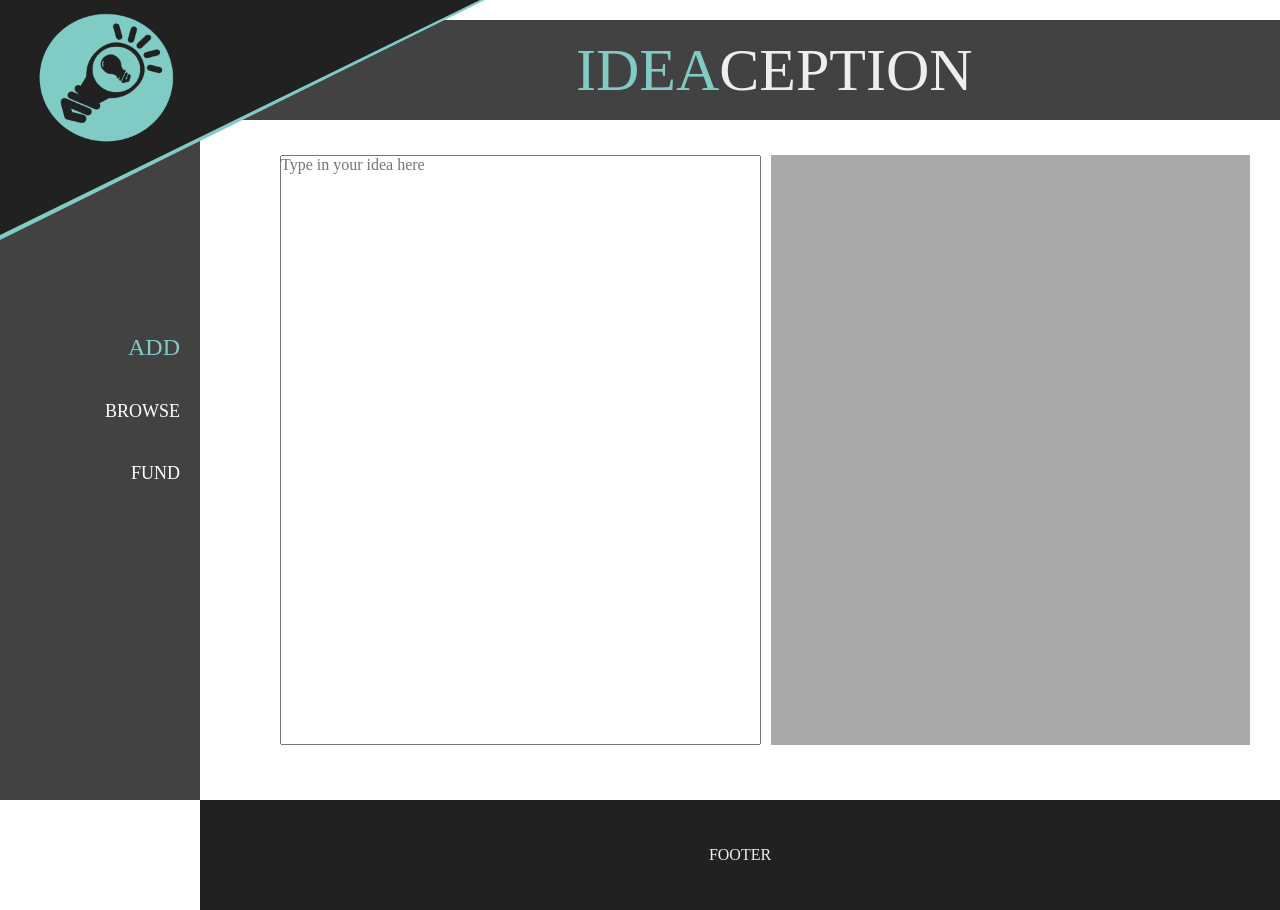
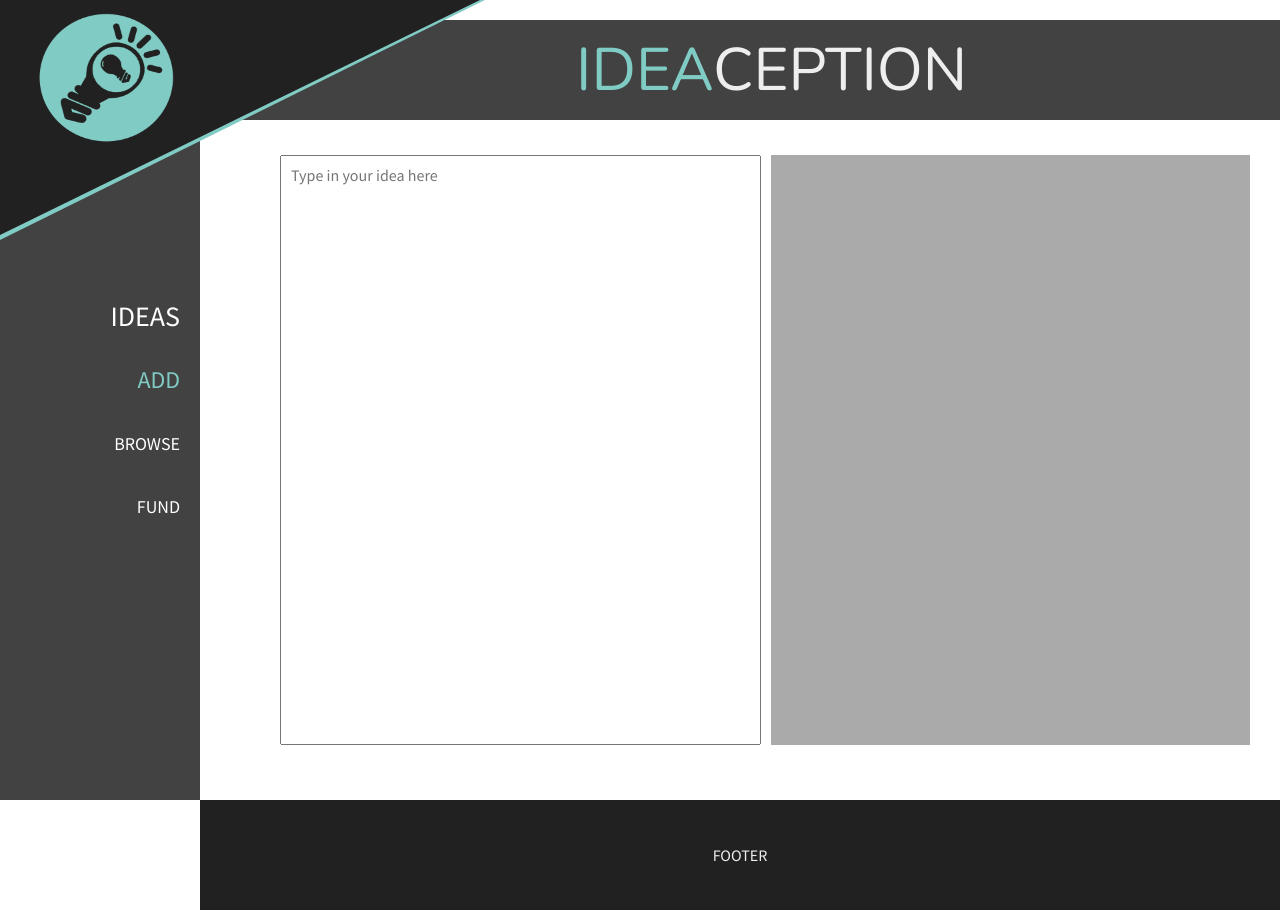
Before and after one commit to anihm136/IdeaCeption, a PHP site: page /add.html in a window 1280 px wide. Run offline with PHP 8.4, Linux system fonts and the light colour scheme.

Commit message:
Added fonts to css, minor changes to html

```diff
--- a/add.html
+++ b/add.html
@@ -4,6 +4,8 @@
     <meta charset="UTF-8">
     <link rel="stylesheet" href="styles/add.css">
     <link rel="icon" href="images/logo.png">
+    <link href="https://fonts.googleapis.com/css?family=Source+Sans+Pro&display=swap" rel="stylesheet">
+    <link href="https://fonts.googleapis.com/css?family=Nunito&display=swap" rel="stylesheet">
     <title>IdeaCeption</title>
 </head>
 <body id="add">
@@ -11,6 +13,7 @@
         <span style="color:#80CBC4">IDEA</span><span style="color:#EEEEEE">CEPTION</span>
     </header>
     <nav>
+        IDEAS
         <ul>
             <li class="add"><a href="add.html">ADD</a></li>
             <li class="browse"><a href="browse.html">BROWSE</a></li>
--- a/browse.html
+++ b/browse.html
@@ -3,6 +3,9 @@
 <head>
     <meta charset="UTF-8">
     <link rel="stylesheet" href="styles/browse.css">
+    <link rel="icon" href="images/logo.png">
+    <link href="https://fonts.googleapis.com/css?family=Source+Sans+Pro&display=swap" rel="stylesheet">
+    <link href="https://fonts.googleapis.com/css?family=Nunito&display=swap" rel="stylesheet">
     <title>IdeaCeption</title>
 </head>
 <body id="browse">
@@ -10,6 +13,7 @@
         <span style="color:#80CBC4">IDEA</span><span style="color:#EEEEEE">CEPTION</span>
     </header>
     <nav>
+        IDEAS
         <ul>
             <li class="add"><a href="add.html">ADD</a></li>
             <li class="browse"><a href="browse.html">BROWSE</a></li>
--- a/fund.html
+++ b/fund.html
@@ -3,9 +3,10 @@
 <head>
     <meta charset="UTF-8">
     <link rel="stylesheet" href="styles/fund.css">
+    <link rel="icon" href="images/logo.png">
+    <link href="https://fonts.googleapis.com/css?family=Source+Sans+Pro&display=swap" rel="stylesheet">
+    <link href="https://fonts.googleapis.com/css?family=Nunito&display=swap" rel="stylesheet">
     <title>IdeaCeption</title>
-    <!--<script src="scripts/showdown.min.js"></script>
-    <script src="scripts/fund.js"></script>-->
 </head>
 <body id="fund">
     <header>
--- a/index.html
+++ b/index.html
@@ -3,6 +3,9 @@
 <head>
     <meta charset="UTF-8">
     <link rel="stylesheet" href="styles/index.css">
+    <link rel="icon" href="images/logo.png">
+    <link href="https://fonts.googleapis.com/css?family=Source+Sans+Pro&display=swap" rel="stylesheet">
+    <link href="https://fonts.googleapis.com/css?family=Nunito&display=swap" rel="stylesheet">
     <title>IdeaCeption</title>
 </head>
 <body>
--- a/styles/add.css
+++ b/styles/add.css
@@ -1,4 +1,12 @@
 @import url("common.css");
+
+html {
+    font-family: "Source Sans Pro", sans-serif;
+}
+
+header {
+    font-family: "Nunito", sans-serif;
+}
 
 div#main_body {
     display: flex;
@@ -15,13 +23,14 @@ div#main_body {
 textarea#input {
     resize: none;
     margin: 5px;
-    padding: 0;
+    padding: 10px;
     flex: 1;
     float: left;
 }
 
 div#view {
     margin: 5px;
+    padding: 10px;
     flex: 1;
     background-color: #aaaaaa;
     float: left;
```
Also changed, not shown: styles/browse.css (+8 -0 lines), styles/fund.css (+33 -29 lines), styles/index.css (+8 -0 lines).
